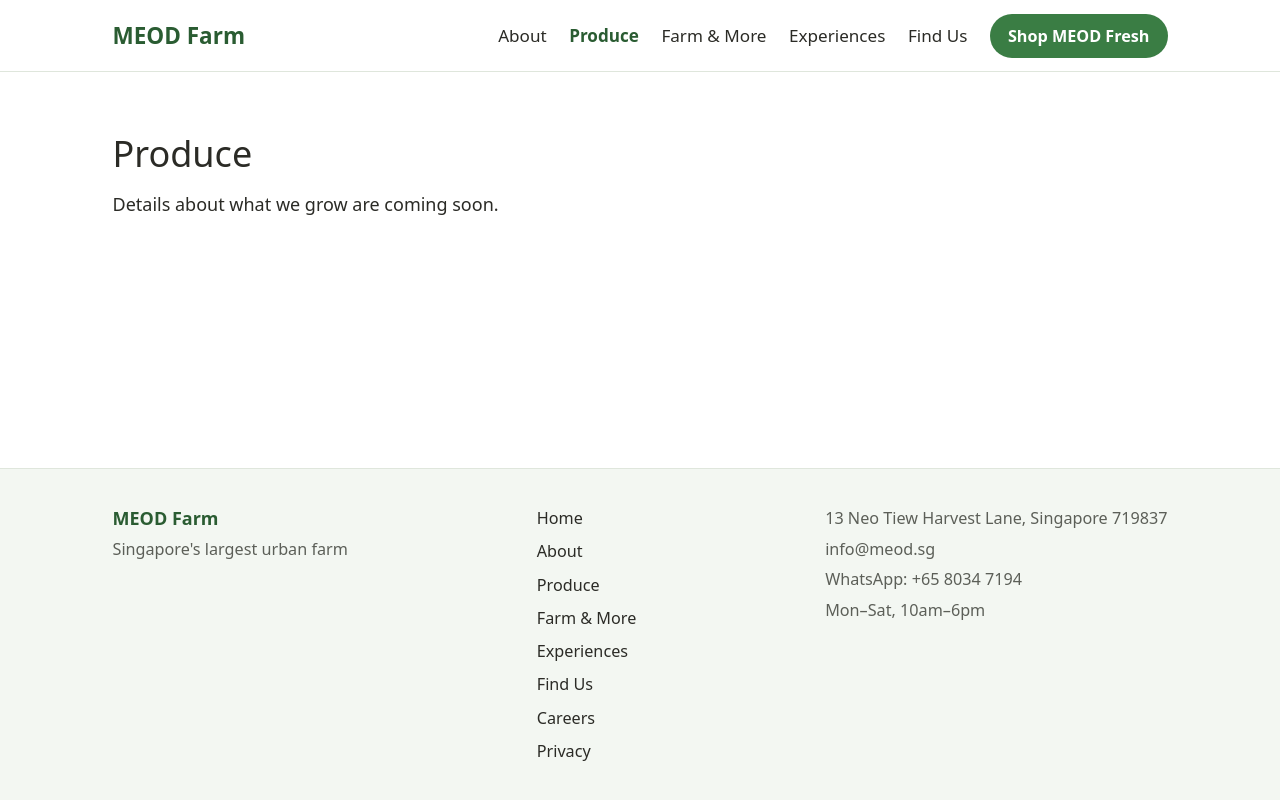
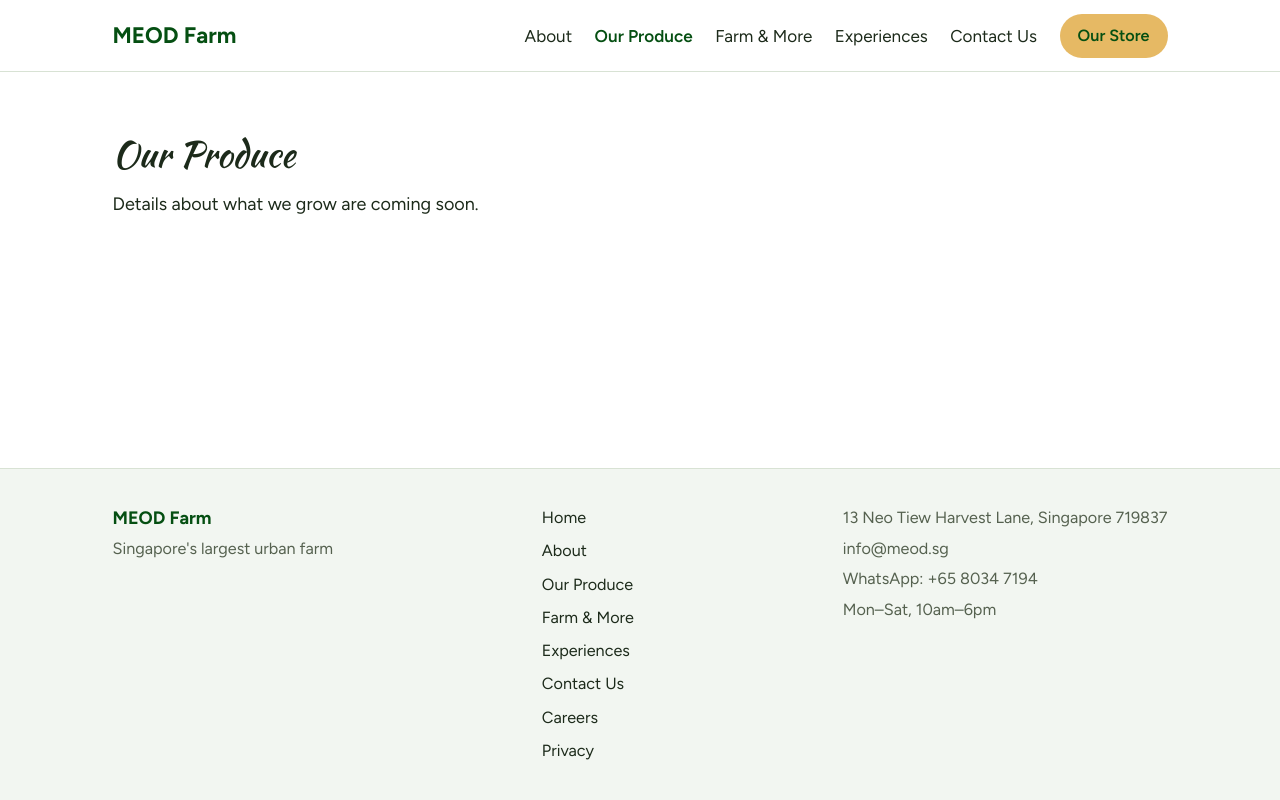
Before and after one commit to Tyllage/Tyllage-MEOD, a React (Vite) app in the folder client/: page /produce in a window 1280 px wide. Built offline with nearby package versions, Linux system fonts and the light colour scheme.

Commit message:
Apply MEOD brand colours, fonts and navbar labels

```diff
--- a/client/index.html
+++ b/client/index.html
@@ -3,6 +3,12 @@
   <head>
     <meta charset="UTF-8" />
     <meta name="viewport" content="width=device-width, initial-scale=1.0" />
+    <link rel="preconnect" href="https://fonts.googleapis.com" />
+    <link rel="preconnect" href="https://fonts.gstatic.com" crossorigin />
+    <link
+      href="https://fonts.googleapis.com/css2?family=Kaushan+Script&family=Figtree:wght@400;500;600;700&display=swap"
+      rel="stylesheet"
+    />
     <title>MEOD Farm</title>
   </head>
   <body>
--- a/client/src/components/Footer.css
+++ b/client/src/components/Footer.css
@@ -21,7 +21,7 @@
 
 .footer-name {
   font-weight: 700;
-  color: var(--color-primary-dark);
+  color: var(--color-forest);
   margin: 0 0 0.25rem;
 }
 
@@ -45,5 +45,5 @@
 }
 
 .footer-links a:hover {
-  color: var(--color-primary-dark);
+  color: var(--color-forest);
 }
--- a/client/src/components/Navbar.css
+++ b/client/src/components/Navbar.css
@@ -16,7 +16,7 @@
 .navbar-logo {
   font-size: 1.25rem;
   font-weight: 700;
-  color: var(--color-primary-dark);
+  color: var(--color-forest);
   text-decoration: none;
   white-space: nowrap;
 }
@@ -35,19 +35,23 @@
 }
 
 .navbar-link.active {
-  color: var(--color-primary-dark);
+  color: var(--color-forest);
   font-weight: 600;
 }
 
 .navbar-cta {
-  background: var(--color-primary);
-  color: #fff;
+  background: var(--color-dandelion);
+  color: var(--color-forest);
   padding: 0.5rem 1rem;
   border-radius: 999px;
   text-decoration: none;
   font-size: 0.9rem;
   font-weight: 600;
   white-space: nowrap;
+}
+
+.navbar-cta:hover {
+  background: var(--color-dandelion-dark);
 }
 
 .navbar-toggle {
--- a/client/src/components/Navbar.jsx
+++ b/client/src/components/Navbar.jsx
@@ -44,7 +44,7 @@
             target="_blank"
             rel="noopener noreferrer"
           >
-            Shop MEOD Fresh
+            Our Store
           </a>
         </nav>
       </div>
--- a/client/src/data/site.js
+++ b/client/src/data/site.js
@@ -10,10 +10,10 @@
 
 export const navLinks = [
   { label: 'About', path: '/about' },
-  { label: 'Produce', path: '/produce' },
+  { label: 'Our Produce', path: '/produce' },
   { label: 'Farm & More', path: '/farm-and-more' },
   { label: 'Experiences', path: '/experiences' },
-  { label: 'Find Us', path: '/find-us' },
+  { label: 'Contact Us', path: '/find-us' },
 ]
 
 export const footerLinks = [
--- a/client/src/index.css
+++ b/client/src/index.css
@@ -5,7 +5,7 @@
 }
 
 :root {
-  font: 18px/145% var(--font-sans);
+  font: 18px/145% var(--font-body);
   color-scheme: light;
   color: var(--color-text);
   background: var(--color-bg);
@@ -29,10 +29,11 @@
 }
 
 h1 {
-  font-weight: 500;
+  font-family: var(--font-heading);
+  font-weight: 400;
   color: var(--color-text);
 }
 
 a {
-  color: var(--color-primary-dark);
+  color: var(--color-forest);
 }
--- a/client/src/pages/FindUs.jsx
+++ b/client/src/pages/FindUs.jsx
@@ -1,7 +1,7 @@
 function FindUs() {
   return (
     <>
-      <h1>Find Us</h1>
+      <h1>Contact Us</h1>
       <p>Directions and a map are coming soon.</p>
     </>
   )
--- a/client/src/pages/Produce.jsx
+++ b/client/src/pages/Produce.jsx
@@ -1,7 +1,7 @@
 function Produce() {
   return (
     <>
-      <h1>Produce</h1>
+      <h1>Our Produce</h1>
       <p>Details about what we grow are coming soon.</p>
     </>
   )
--- a/client/src/styles/theme.css
+++ b/client/src/styles/theme.css
@@ -1,14 +1,22 @@
 /*
- * PLACEHOLDER colours until MEOD's real brand palette is confirmed.
+ * MEOD Farm brand colours, confirmed from meod.com.sg.
  */
 :root {
-  --color-primary: #3a7d44;
-  --color-primary-dark: #2a5c32;
+  --color-forest: #054f12;
+  --color-dandelion: #e6b964;
+  --color-dandelion-dark: #c99a3d;
+
   --color-bg: #ffffff;
-  --color-bg-alt: #f3f7f2;
-  --color-text: #2b2b26;
-  --color-text-muted: #5c5f58;
-  --color-border: #dfe6dc;
+  --color-bg-alt: #f2f6f1;
+  --color-text: #1c2a1a;
+  --color-text-muted: #55614f;
+  --color-border: #d8e2d4;
 
-  --font-sans: system-ui, 'Segoe UI', Roboto, sans-serif;
+  /*
+   * Befalow (headings) and TT Commons (body) are MEOD's real brand fonts,
+   * but they're paid fonts we don't have licences for yet. Kaushan Script
+   * and Figtree are the free Google Fonts chosen as stand-ins until then.
+   */
+  --font-heading: 'Kaushan Script', cursive;
+  --font-body: 'Figtree', system-ui, 'Segoe UI', Roboto, sans-serif;
 }
```
